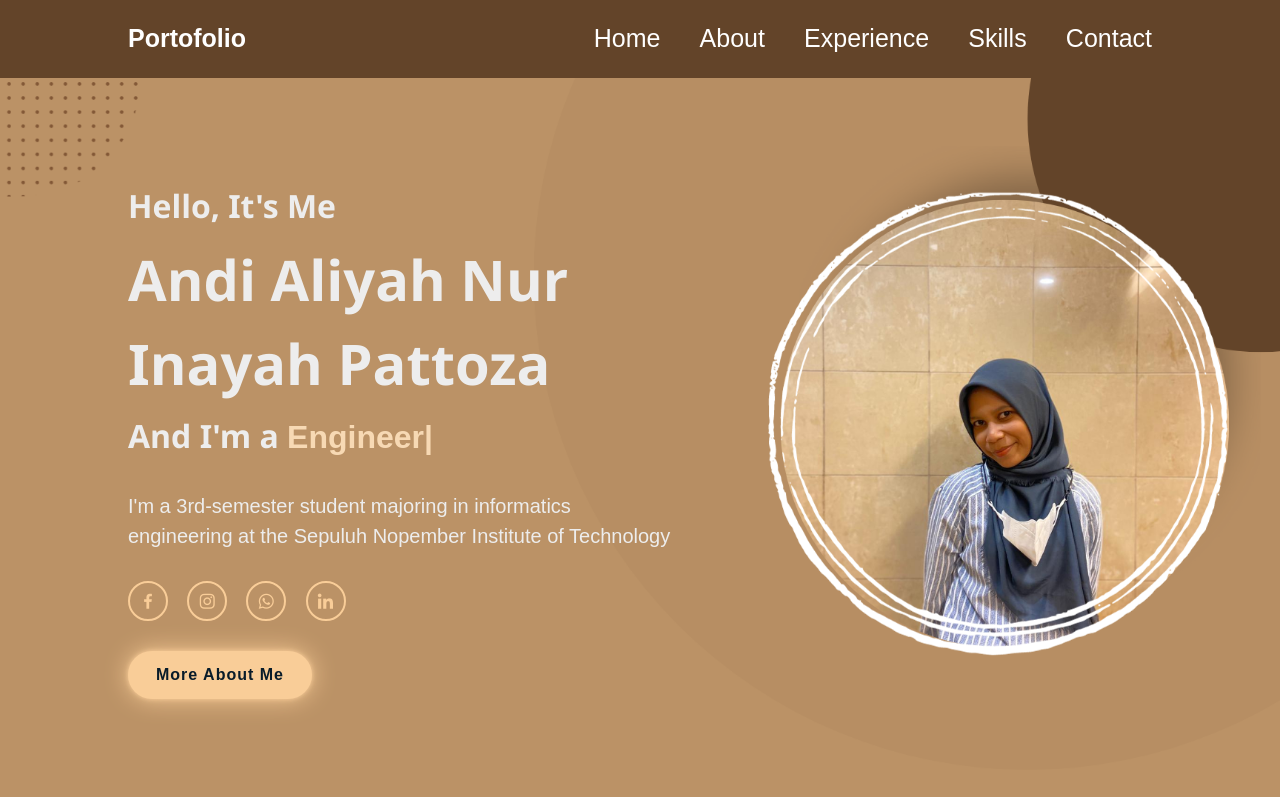
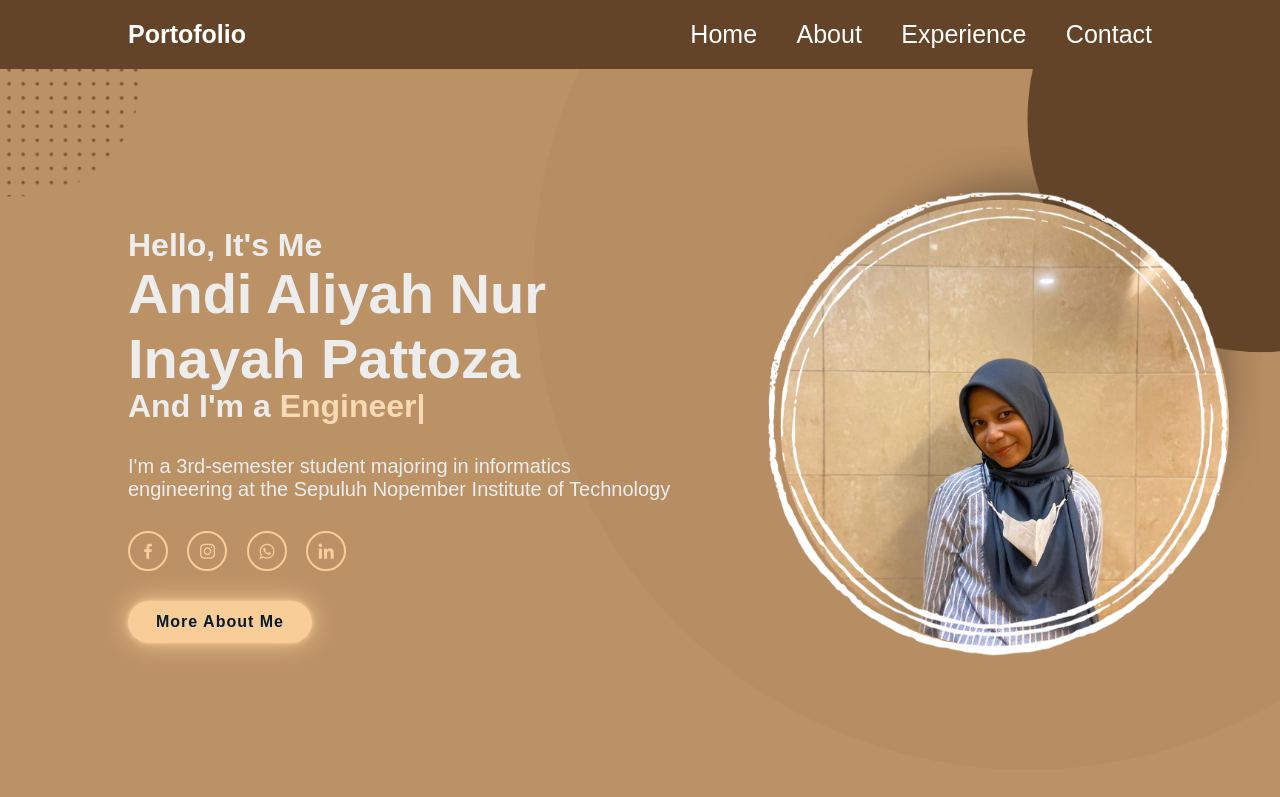
Before and after one commit to Aliyah-Pattoza/My-Porto, a plain HTML site: page index.html in a window 1280 px wide. Shown: the top 797 px of the page. Drawn offline with nearby package versions, Linux system fonts and the light colour scheme.

Commit message:
Update index.html

```diff
--- a/index.html
+++ b/index.html
@@ -8,7 +8,6 @@
     <link rel="stylesheet" href="stylesheet.css">
     <link href='https://unpkg.com/boxicons@2.1.4/css/boxicons.min.css' rel='stylesheet'>
     <script src="https://unpkg.com/typed.js@2.0.16/dist/typed.umd.js"></script>
-    <link rel="stylesheet" href="https://www.w3schools.com/w3css/4/w3.css">
 </head>
 
 <body>
@@ -19,8 +18,7 @@
             <a href="#home" style="--i:1" class="active">Home</a>
             <a href="#about" style="--i:2">About</a>
             <a href="#experience" style="--i:3">Experience</a>
-            <a href="#skills" style="--i:4">Skills</a>
-            <a href="#contact" style="--i:5">Contact</a>
+            <a href="#contact" style="--i:4">Contact</a>
         </nav>
     </header>
     <section class="home">
@@ -31,10 +29,10 @@
             <p>I'm a 3rd-semester student majoring in informatics
                 <br>engineering at the Sepuluh Nopember Institute of Technology</p>
                 <div class="home-sci">
-                    <a href="https://www.facebook.com/profile.php?id=100008836154950&mibextid=ZbWKwL" style="--i:7"><i class='bx bxl-facebook'></i></a>
-                    <a href="https://instagram.com/andialiyaah_?igshid=NGVhN2U2NjQ0Yg==" style="--i:8"><i class='bx bxl-instagram' ></i></a>
-                    <a href="https://wa.me/+6281341394715" style="--i:9"><i class='bx bxl-whatsapp' ></i></a>
-                    <a href="https://www.linkedin.com/in/andi-aliyah-nur-inayah-0b2992219/" style="--i:10"><i class='bx bxl-linkedin' ></i></a>
+                    <a href="https://www.facebook.com/profile.php?id=100008836154950&mibextid=ZbWKwL" style="--i:5"><i class='bx bxl-facebook'></i></a>
+                    <a href="https://instagram.com/andialiyaah_?igshid=NGVhN2U2NjQ0Yg==" style="--i:6"><i class='bx bxl-instagram' ></i></a>
+                    <a href="https://wa.me/+6281341394715" style="--i:7"><i class='bx bxl-whatsapp' ></i></a>
+                    <a href="https://www.linkedin.com/in/andi-aliyah-nur-inayah-0b2992219/" style="--i:8"><i class='bx bxl-linkedin' ></i></a>
                     </div>
                     <a href="#about" class="btn-box">More About Me</a>
                 </div>
```
